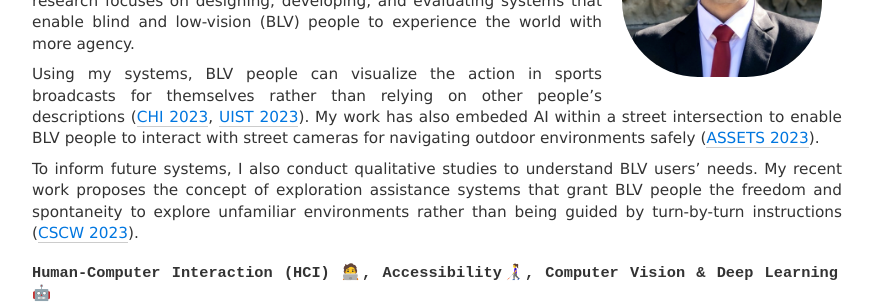
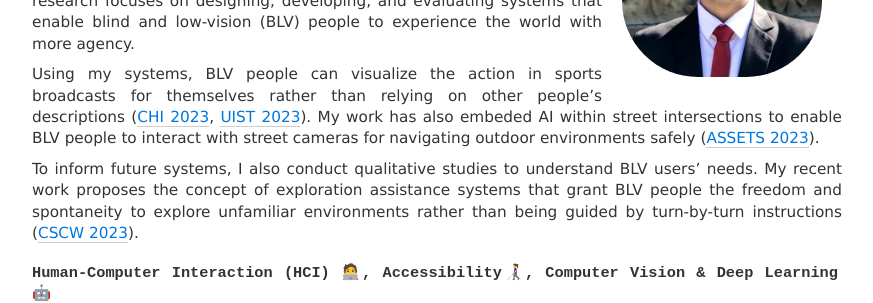
Before and after one commit to Gaurav1302/gaurav1302.github.io, a Jekyll site: the page built from index.html, in a window 1280 px wide and 900 px high. Shown: the part 231-534 px from the top of the window, without its empty margins (203-1076 px from the left). Built offline with Jekyll 4.4.1, drawn with Linux system fonts in a browser that asks for light colours; nearby versions of some CDN libraries.

Commit message:
minor fix

```diff
--- a/index.html
+++ b/index.html
@@ -29,7 +29,7 @@ tags: about
   </p>
 
   <p>
-    Using my systems, BLV people can visualize the action in sports broadcasts for themselves rather than relying on other people’s descriptions (<a href="https://dl.acm.org/doi/10.1145/3544549.3585610" class="uline">CHI 2023</a>, <a href="https://gaurav1302.github.io/files/Front Row - camera ready.pdf" class="uline">UIST 2023</a>). My work has also embeded AI within a street intersection to enable BLV people to interact with street cameras for navigating outdoor environments safely (<a href="https://gaurav1302.github.io/files/ASSETS_preprint.pdf" class="uline">ASSETS 2023</a>).
+    Using my systems, BLV people can visualize the action in sports broadcasts for themselves rather than relying on other people’s descriptions (<a href="https://dl.acm.org/doi/10.1145/3544549.3585610" class="uline">CHI 2023</a>, <a href="https://gaurav1302.github.io/files/Front Row - camera ready.pdf" class="uline">UIST 2023</a>). My work has also embeded AI within street intersections to enable BLV people to interact with street cameras for navigating outdoor environments safely (<a href="https://gaurav1302.github.io/files/ASSETS_preprint.pdf" class="uline">ASSETS 2023</a>).
   </p>
 
   <p>
```
